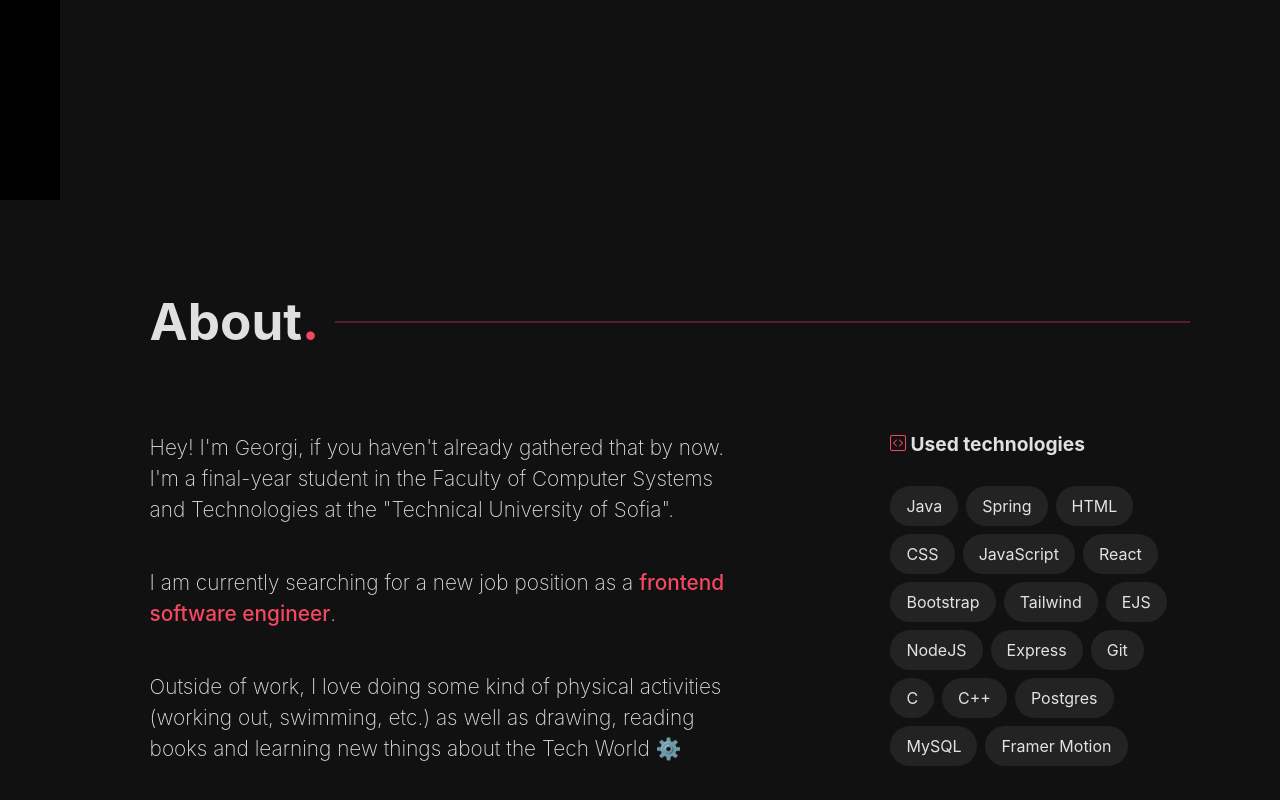
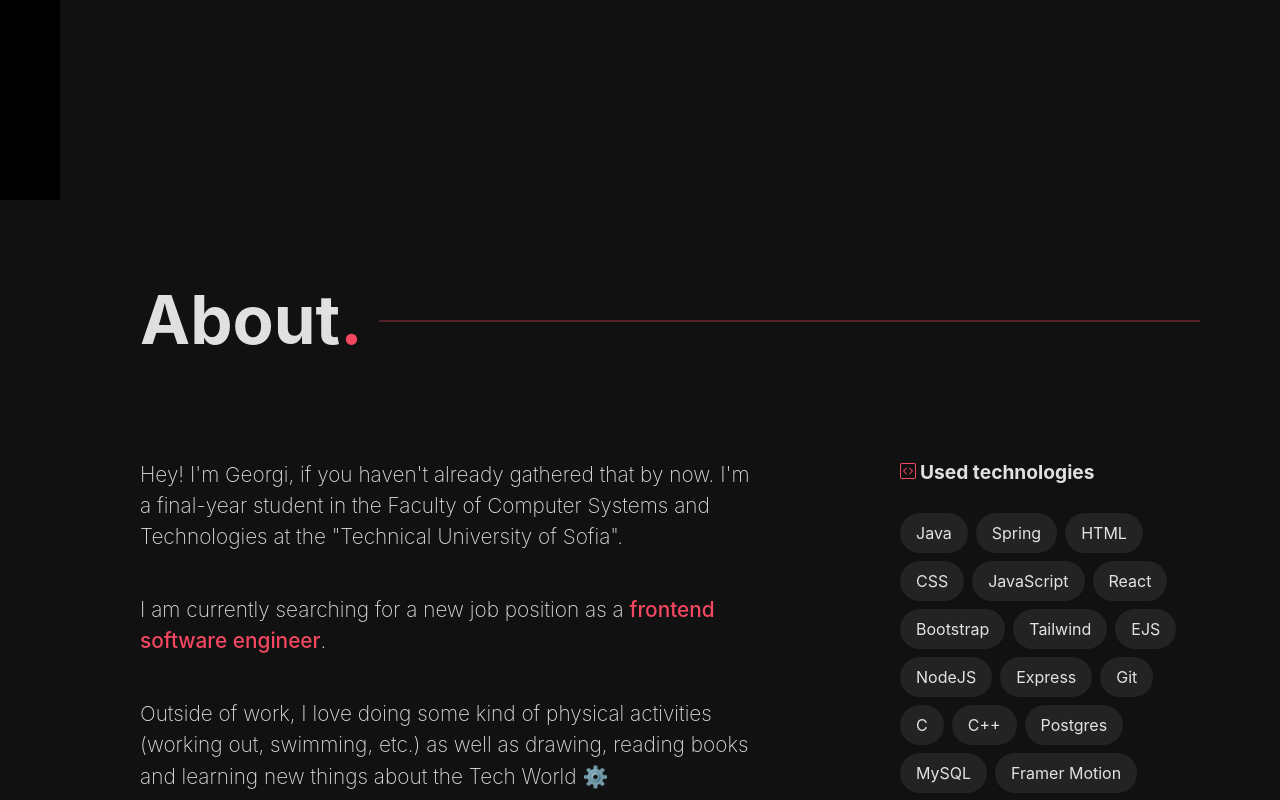
Before and after one commit to dimovv23/Portfolio-2, a React (Vite) app: page / in a window 1280 px wide. Shown: the part 600-1400 px from the top of the page. Built offline with nearby package versions, Linux system fonts and the light colour scheme.

Commit message:
font-size fix

```diff
--- a/src/App.css
+++ b/src/App.css
@@ -77,7 +77,7 @@
   z-index: 10;
   max-width: 1150px;
   margin: auto;
-  padding: 5.6rem;
+  padding: 5rem;
   overflow: hidden;
 }
 
@@ -128,7 +128,7 @@
 }
 
 .about-heading-wrapper h3 {
-  font-size: 3.2rem;
+  font-size: 4.2rem;
 }
 
 .about-heading-wrapper h3 span {
```
